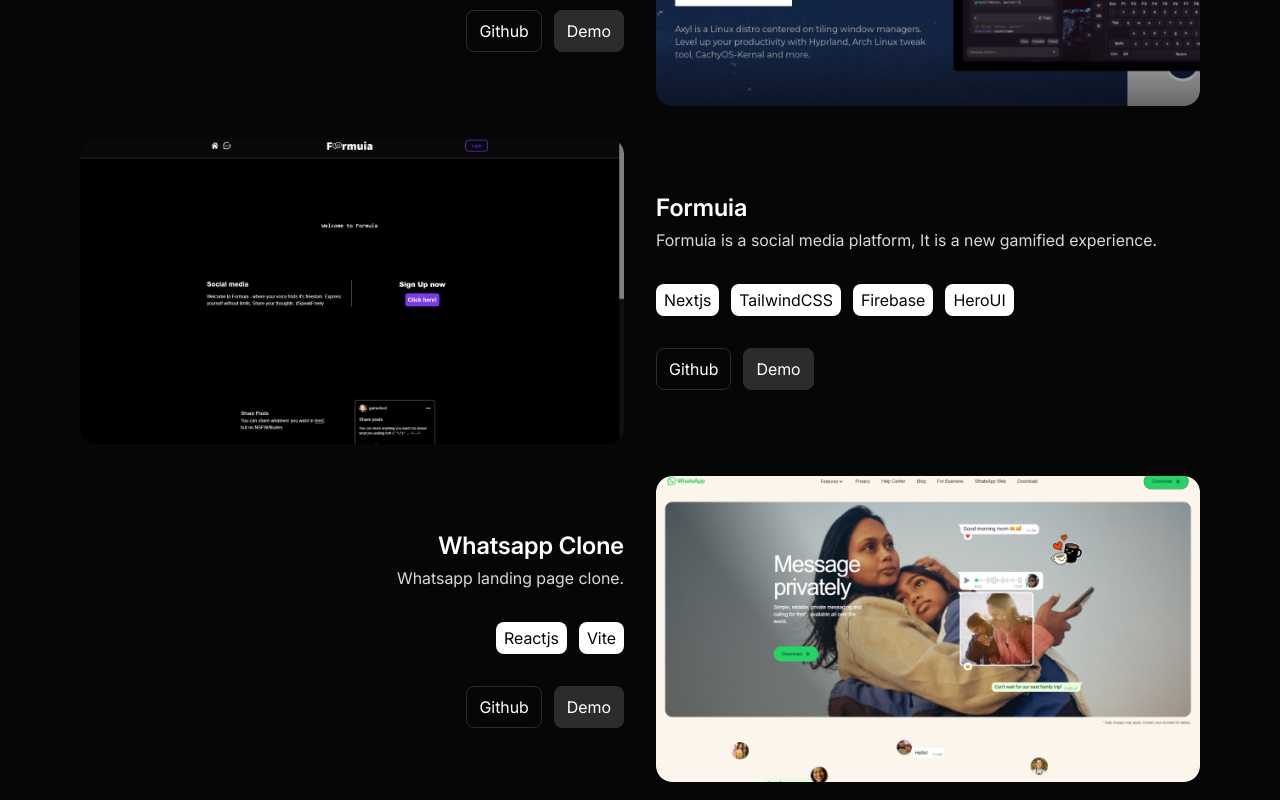
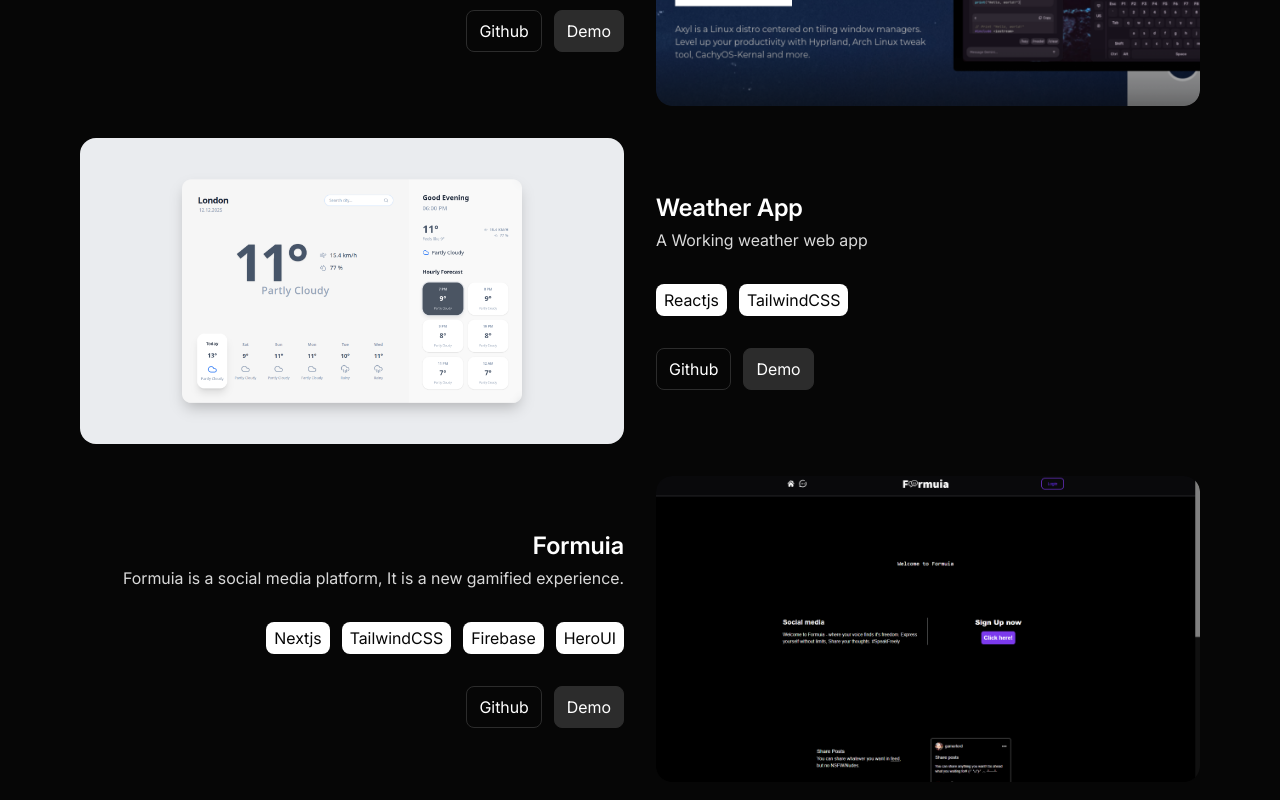
Before and after one commit to OmarIsADev/portfolio-v2, a React (Vite) app: page / in a window 1280 px wide. Shown: the part 2220-3020 px from the top of the page. Built offline with nearby package versions, Linux system fonts and the light colour scheme.

Commit message:
added weather app

```diff
--- a/src/sections/projects.jsx
+++ b/src/sections/projects.jsx
@@ -5,7 +5,7 @@
 import exodia from "../assets/projects/exodia.png";
 import uttt from "../assets/projects/ultimatexo.png"
 import chainio from "../assets/projects/chain-io.png"
-
+import weather from "../assets/projects/weather-app.png"
 
 const projects = [
   {
@@ -19,7 +19,7 @@
   {
     header: "UltimateXO",
     description: "Ulitmate Tic Tac Toe Game with a multiplayer and bot mods.",
-    img:uttt,
+    img: uttt,
     demo: "https://ultimatexo.com",
     stack: ["Reactjs", "Vite", "TailwindCSS", "HeroUI", "React-Router", "WebSocket"]
   },
@@ -38,6 +38,14 @@
     demo: "https://axyl-landing.vercel.app/",
     github: "https://github.com/OmarIsADev/Axyl-landing",
     stack: ["Reactjs", "Vite", "TailwindCSS"],
+  },
+  {
+    header: "Weather App",
+    description: "A Working weather web app",
+    img: weather,
+    demo: "https://omarisadev.github.io/PRODIGY_WD_05",
+    github: "https://github.com/OmarIsADev/PRODIGY_WD_05",
+    stack: ["Reactjs", "TailwindCSS"]
   },
   {
     header: "Formuia",
```
Also changed, not shown: src/assets/projects/weather-app.png (added).
